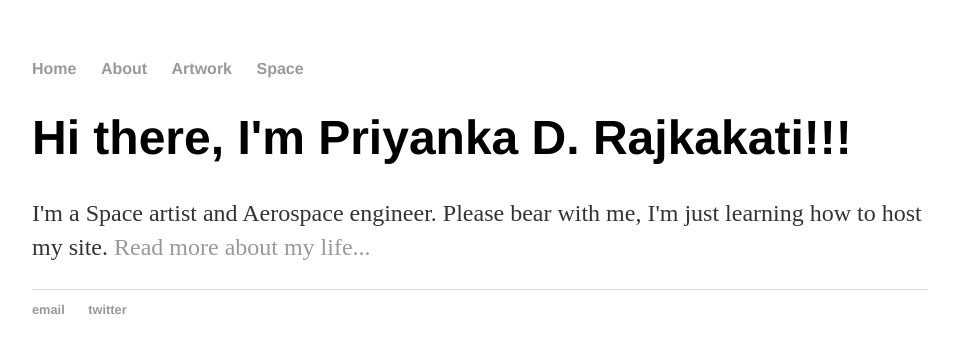
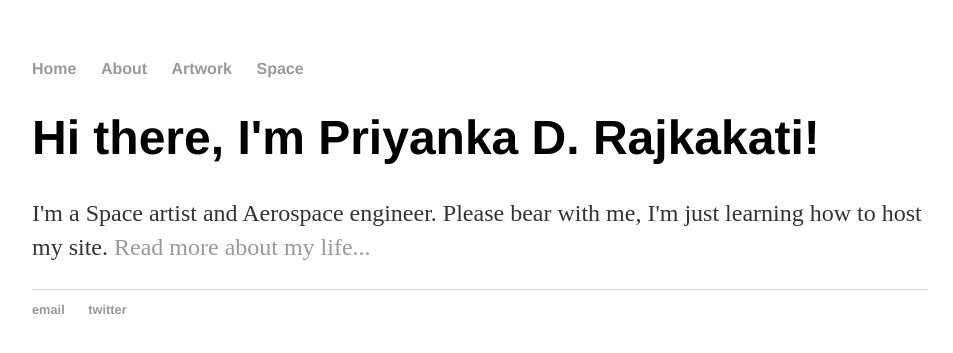
Before and after one commit to pdr-github/pdr-github.github.io, a Jekyll site: the page built from index.html, in a window 1280 px wide. Shown: the top 353 px of the page, without its empty margins (160-1113 px from the left). Built offline with Jekyll 4.4.1, drawn with Linux system fonts in a browser that asks for light colours.

Commit message:
Removed Cayman

```diff
--- a/_config.yml
+++ b/_config.yml
@@ -1,5 +1,3 @@
 name: PriyanKaleidoscope
 markdown: kramdown
 permalink: /blog/:year/:month/:day/:title
-
-theme: jekyll-theme-cayman
--- a/index.html
+++ b/index.html
@@ -3,6 +3,6 @@ layout: default
 title: PriyanKaleidoscope
 ---
 <div class="blurb">
-	<h1>Hi there, I'm Priyanka D. Rajkakati!!!</h1>
+	<h1>Hi there, I'm Priyanka D. Rajkakati!</h1>
 	<p>I'm a Space artist and Aerospace engineer. Please bear with me, I'm just learning how to host my site. <a href="/about">Read more about my life...</a></p>
 </div><!-- /.blurb -->
```
